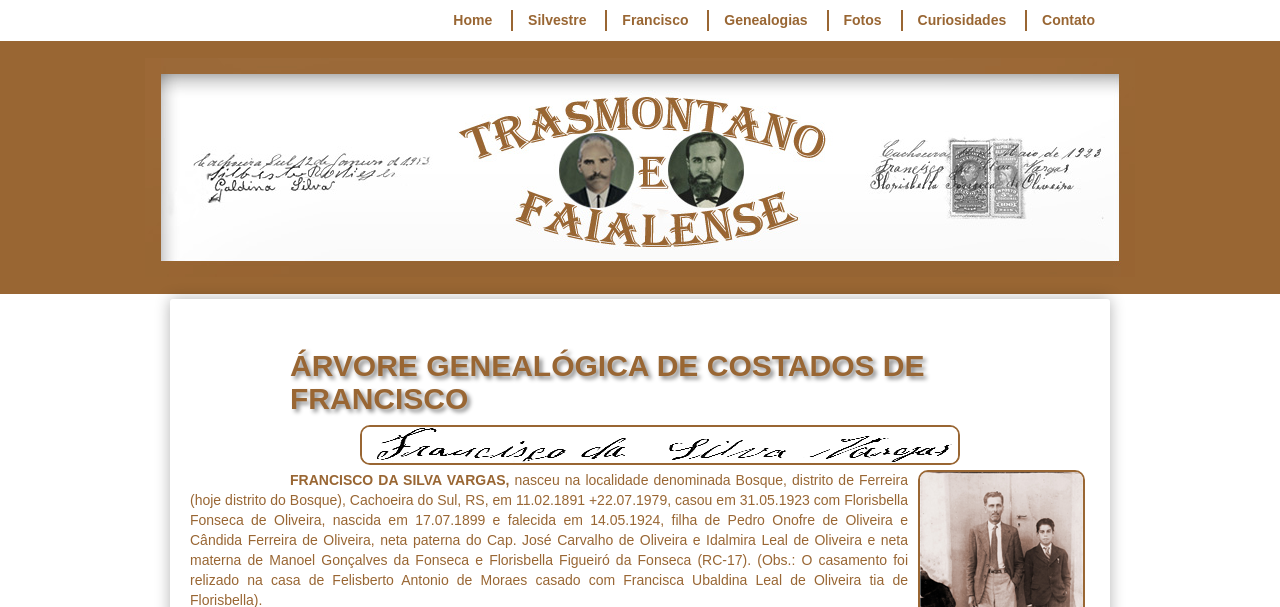
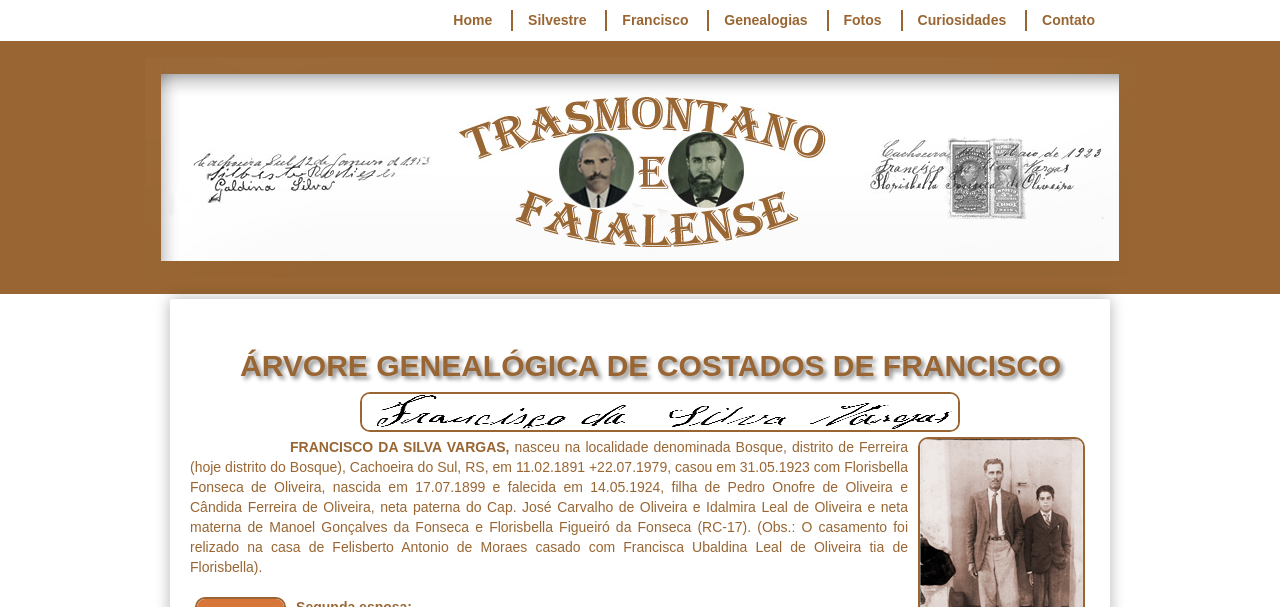
Before and after one commit to claudiovargas1955/claudiovargas1955.github.io, a Jekyll site: the page built from _pages/arvore-genealogica-de-costados-de-francisco.html, in a window 1280 px wide. Shown: the top 607 px of the page. Built offline with Jekyll 4.4.1, drawn with Linux system fonts in a browser that asks for light colours; some web fonts are replaced; grey boxes are pictures that could not be loaded.

Commit message:
Update arvore-genealogica-de-costados-de-francisco.html

```diff
--- a/_pages/arvore-genealogica-de-costados-de-francisco.html
+++ b/_pages/arvore-genealogica-de-costados-de-francisco.html
@@ -86,7 +86,7 @@ details[open] summary {color:#996633;
   h5{text-shadow: 3px 3px 4px #888;
      font-size:30px;
      font-weight:bold;
-     margin-left: 100px;
+     margin-left: 50px;
     }
 
 </style>
```
